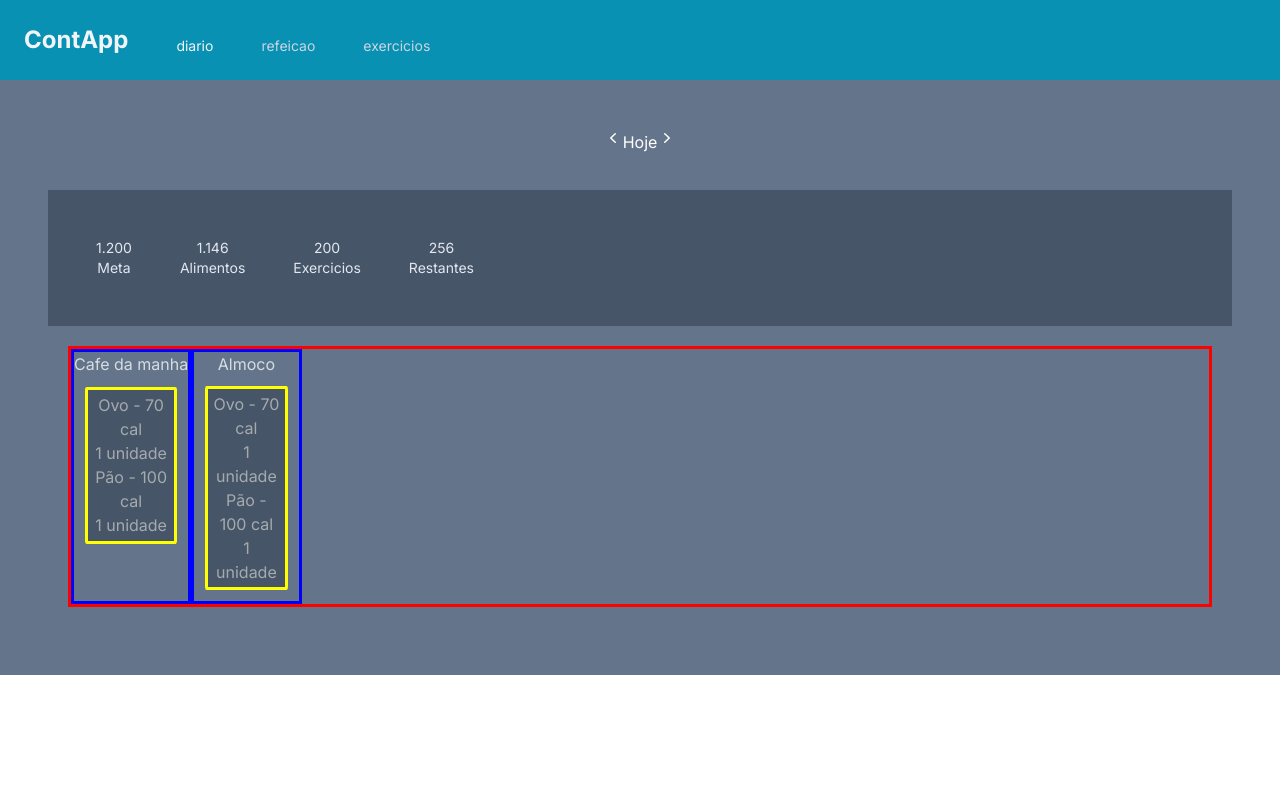
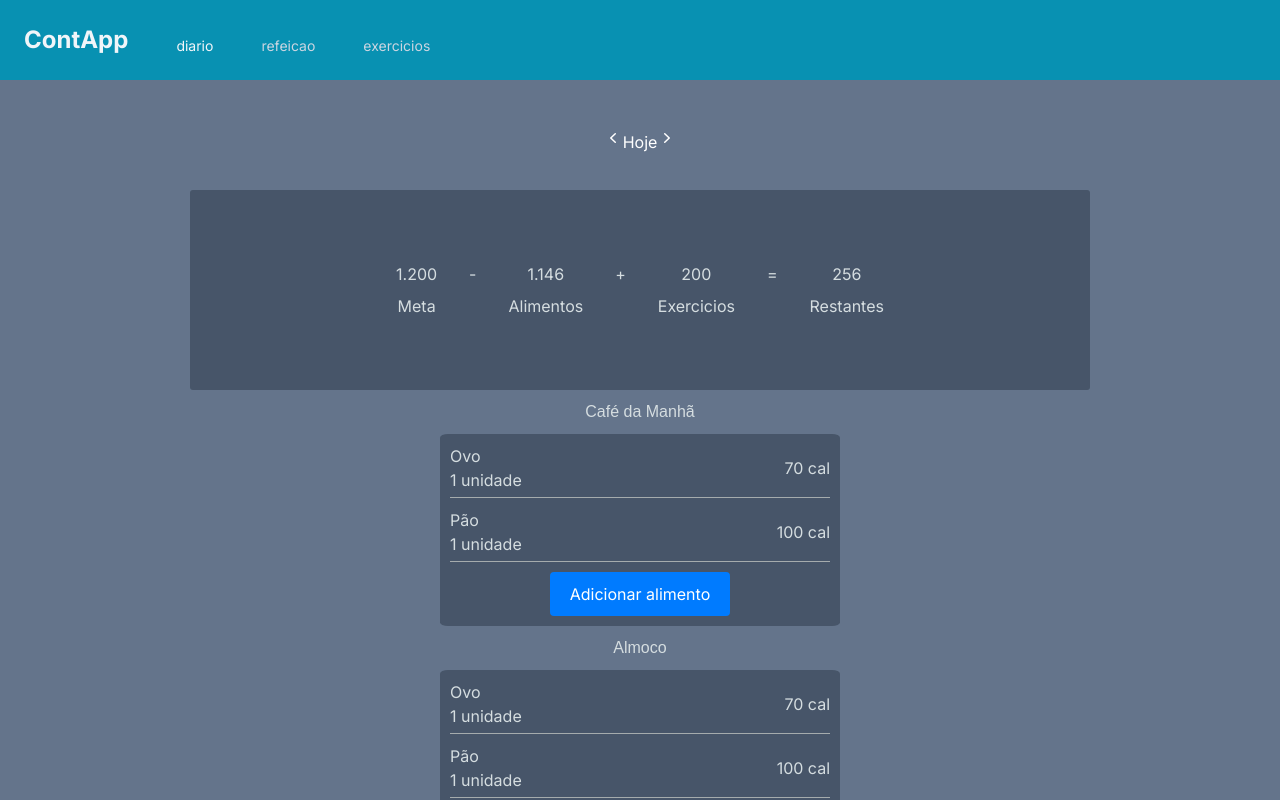
Before and after one commit to BrunaBGM/ContAppWeb, a Next.js app: page /diario in a window 1280 px wide. Shown: the top 800 px of the page. Built offline with nearby package versions, Linux system fonts and the light colour scheme.

Commit message:
componentes e estilizacao

```diff
--- a/src/app/diario/page.js
+++ b/src/app/diario/page.js
@@ -3,10 +3,11 @@ import Navbar from "@/components/NavBar"
 import TextCarousel from "@/components/TextCarousel"
 import './style.css';
 import DiarioRefeicao from "@/components/DiarioRefeicao";
+import Metas from "@/components/Metas";
 
 export default function Diario() {
 
-  const carouselOptions = ['Hoje', 'Ontem', 'Amanhã'];
+  const carouselOptions = ['Hoje', 'Amanhã', 'Ontem'];
 
   return (
     <>
@@ -16,119 +17,8 @@ export default function Diario() {
         <div className="textCarousel" >
         <TextCarousel options={carouselOptions} />
         </div>
-        <div className="bg-slate-600 flex p-12 gap-12 text-center m-auto text-slate-200 text-sm">
-          <ul className="flex flex-col items-center">
-            <li>1.200</li>
-            <li>Meta</li>
-          </ul>
-          <ul className="flex flex-col items-center">
-            <li>1.146</li>
-            <li>Alimentos</li>
-          </ul>
-          <ul className="flex flex-col items-center">
-            <li>200</li>
-            <li>Exercicios</li>
-          </ul>
-          <ul className="flex flex-col items-center">
-            <li>256</li>
-            <li>Restantes</li>
-          </ul>
-        </div>
-        <div className="textRef">
+        <Metas/>
         <DiarioRefeicao/>
-        </div>
-        {/* <div className="">
-          <div className="bg-slate-500 p-12 gap-3 text-slate-200 inline-block">
-            <h2>Cafe da manha</h2>
-            <h2>231 kcal</h2>
-            <div className="bg-slate-400 flex gap-12">
-              <ul>
-                <li>Ovo</li>
-                <li>1 unidade</li>
-                <li>70 kcal</li>
-              </ul>
-              <ul>
-                <li>Leite</li>
-                <li>1 copo</li>
-                <li>70 kcal</li>
-              </ul>
-              <ul>
-                <li>Pao</li>
-                <li>1 unidade</li>
-                <li>83 kcal</li>
-              </ul>
-            </div>
-          </div>
-          <div className="bg-slate-500 p-12 gap-3 text-slate-200 inline-block">
-            <h2>Almoco</h2>
-            <h2>434 kcal</h2>
-            <div className="bg-slate-400 flex gap-12">
-              <ul>
-                <li>Arroz</li>
-                <li>Branco, 200,0 g</li>
-                <li>218 kcal</li>
-              </ul>
-              <ul>
-                <li>Peito de frango</li>
-                <li>80,0 g</li>
-                <li>128 kcal</li>
-              </ul>
-              <ul>
-                <li>Purê de batata</li>
-                <li>100,0g</li>
-                <li>88 kcal</li>
-              </ul>
-            </div>
-          </div>
-          <div className="bg-slate-500 p-12 gap-3 text-slate-200 inline-block">
-            <h2>Jantar</h2>
-            <h2>347 kcal</h2>
-            <div className="bg-slate-400 flex gap-12">
-              <ul>
-                <li>Pizza de brócolis</li>
-                <li>1 fatia</li>
-                <li>242 kcal</li>
-              </ul>
-              <ul>
-                <li>Coca-Cola</li>
-                <li>1 copo</li>
-                <li>105 kcal</li>
-              </ul>
-            </div>
-          </div>
-          <div className="bg-slate-500 p-12 gap-3 text-slate-200 inline-block">
-            <h2>Lanche</h2>
-            <h2>134 kcal</h2>
-            <div className="bg-slate-400 flex gap-12">
-              <ul>
-                <li>Maçã Fuji</li>
-                <li>1 unidade</li>
-                <li>56 kcal</li>
-              </ul>
-              <ul>
-                <li>Iogurte grego</li>
-                <li>1 unidade</li>
-                <li>78 kcal</li>
-              </ul>
-            </div>
-          </div>
-          <div className="bg-slate-500 p-12 gap-3 text-slate-200 inline-block">
-            <h2>Exercicio</h2>
-            <h2>134 kcal</h2>
-            <div className="bg-slate-400 flex gap-12">
-              <ul>
-                <li>Caminhada, 10 min por km</li>
-                <li>30 minutos</li>
-                <li>200</li>
-              </ul>
-              <ul>
-                <li>Abdominais</li>
-                <li>4 series, 20 repeticoes, 0 kg</li>
-                <li>0</li>
-              </ul>
-            </div>
-          </div>
-        </div> */}
       </main>
     </>
   )
--- a/src/components/DiarioRefeicao.jsx
+++ b/src/components/DiarioRefeicao.jsx
@@ -1,10 +1,34 @@
-import React from "react";
-import Refeicao from "./Refeicao";
+import React from 'react';
+import Refeicao from './Refeicao';
 
-
-export default function DiarioRefeicao() {
+const Diario = () => {
   const refeicoes = [
     {
+      nome: 'Café da Manhã',
+      alimentos: [
+        { nome: 'Ovo', quantidade: 1, calorias: 70 },
+        { nome: 'Pão', quantidade: 1, calorias: 100 },
+      ],
+
+    },
+    {
+      nome: 'Almoco',
+      alimentos: [
+        { nome: 'Ovo', quantidade: 1, calorias: 70 },
+        { nome: 'Pão', quantidade: 1, calorias: 100 },
+        // ... outros alimentos
+      ],
+    },
+    {
+      nome: 'Jantar',
+      alimentos: [
+        { nome: 'Ovo', quantidade: 1, calorias: 70 },
+        { nome: 'Pão', quantidade: 1, calorias: 100 },
+        // ... outros alimentos
+      ],
+    },
+    {
+      nome: 'Lanche',
       alimentos: [
         { nome: 'Ovo', quantidade: 1, calorias: 70 },
         { nome: 'Pão', quantidade: 1, calorias: 100 },
@@ -14,72 +38,14 @@ export default function DiarioRefeicao() {
     // ... outras refeições
   ];
 
-  const diarioStyles = {
-    textAlign: 'center',
-    padding: '20px',
-  };
+  return (
+    <div>
+      {refeicoes.map((refeicao, index) => (
+        <Refeicao key={index} refeicao={refeicao.nome} alimentos={refeicao.alimentos} />
+      ))}
+    </div>
 
-  const refeicoesWrapperStyles = {
-    color: '#A5ABAD',
-    gap: '20px', // Espaçamento entre as refeições
-    backgroundColor: 'rgb(71 85 105)',
-    margin: '10%',
-    padding: '3%',
-    borderRadius: '2%',
-    border: '3px solid yellow',
-  };
-
-  const totalCaloriasStyles = {
-    marginTop: '20px',
-  };
-
-  const textRefeicao = {
-    color: '#D5DDE0',
-    fontFamily: 'Arial, sans-serif;',
-    fontSize: '16px',
-
-  }
-
-  const container = {
-    display: 'flex',
-    flexDirection: 'row',
-    border: '3px solid red',
-
-  }
-
-  const caixas = {
-    border: '3px solid blue',
-  }
-
-  const totalCalorias = refeicoes.reduce(
-    (total, refeicao) =>
-      total +
-      refeicao.alimentos.reduce((soma, alimento) => soma + alimento.calorias, 0),
-    0
-  );
-
-  return (
-    <div style={diarioStyles}>
-      <div style={container}>
-        <div style={caixas}>
-          <p style={textRefeicao}>Cafe da manha</p>
-          <div style={refeicoesWrapperStyles}>
-            {refeicoes.map((refeicao, index) => (
-              <Refeicao style={textRefeicao} key={index} alimentos={refeicao.alimentos} />
-            ))}
-          </div>
-        </div>
-        <div style={caixas}>
-          <p style={textRefeicao}>Almoco
-            <div style={refeicoesWrapperStyles}>
-              {refeicoes.map((refeicao, index) => (
-                <Refeicao style={textRefeicao} key={index} alimentos={refeicao.alimentos} />
-              ))}
-            </div>
-          </p>
-        </div>
-        {/* <p style={totalCaloriasStyles}>Total de Calorias Geral: {totalCalorias} cal</p> */}
-      </div>
-    </div>
   );
 };
+
+export default Diario;
--- /dev/null
+++ b/src/components/ListaAlimentos.jsx
@@ -0,0 +1,31 @@
+import React from 'react';
+import Botao from './Botao'; // Importe o componente Botao
+
+const ListaAlimentos = ({ onAlimentoSelecionado, onClose }) => {
+  const handleClick = (alimento) => {
+    // Chama a função para adicionar o alimento selecionado
+    onAlimentoSelecionado(alimento);
+  };
+
+  const alimentosDisponiveis  = [
+    { nome: 'Arroz', calorias: 150 },
+    { nome: 'Feijão', calorias: 120 },
+    { nome: 'Frango Grelhado', calorias: 200 },
+    // Adicione mais alimentos conforme necessário
+  ];
+
+  return (
+    <div>
+      <h2>Selecionar Alimentos</h2>
+      {alimentosDisponiveis.map((alimento, index) => (
+        <div key={index}>
+          <p>{alimento.nome}</p>
+          <Botao texto="Selecionar" onClick={() => handleClick(alimento)} />
+        </div>
+      ))}
+      <Botao texto="Fechar" onClick={onClose} />
+    </div>
+  );
+};
+
+export default ListaAlimentos;
--- a/src/components/Metas.jsx
+++ b/src/components/Metas.jsx
@@ -1,18 +1,44 @@
 export default function Metas() {
     const caloriaAlimento = "1.000";
+
+    const divStyles = {
+        display: 'flex',
+        alignItems: 'center',
+        justifyContent: 'center',
+        height: '200px',
+        backgroundColor: 'rgb(71, 85, 105)',
+        borderRadius: '3px',
+        padding: '12px',
+        color: '#D5DDE0',
+        maxWidth: '900px',
+        margin: '0 auto'
+    };
+
     return (
         <main>
-            <div>
-                <ul>
-                    <li>Metas</li>
-                    <li>1.200</li>
-                    <li>Alimentos</li>
-                    <li>{caloriaAlimento}</li>
-                    <li>Exercicios</li>
-                    <li>{}</li>
-                </ul>
+            <div style={divStyles} >
+                <div className="flex">
+                    <ul className="flex flex-col text-center m-4">
+                        <li className="mb-2">1.200</li>
+                        <li>Meta</li>
+                    </ul>
+                    <p className="flex flex-col text-center m-4">-</p>
+                    <ul className="flex flex-col items-center m-4">
+                        <li className="mb-2">1.146</li>
+                        <li>Alimentos</li>
+                    </ul>
+                    <p className="flex flex-col text-center m-4">+</p>
+                    <ul className="flex flex-col items-center m-4">
+                        <li className="mb-2">200</li>
+                        <li>Exercicios</li>
+                    </ul>
+                    <p className="flex flex-col text-center m-4">=</p>
+                    <ul className="flex flex-col items-center m-4">
+                        <li className="mb-2">256</li>
+                        <li>Restantes</li>
+                    </ul>
+                </div>
             </div>
         </main>
-
     )
 }
--- a/src/components/NavBar.jsx
+++ b/src/components/NavBar.jsx
@@ -25,10 +25,6 @@ export default function NavBar({active}) {
                     </Link>
                 </li>
             </ul>
-
-            {/* <div className="h-12 w-12 rounded-full overflow-hidden">
-                <img src="https://i.pravatar.cc/100" alt="avatar do usuário" />
-            </div> */}
         </nav>
     )
 }
--- a/src/components/Refeicao.jsx
+++ b/src/components/Refeicao.jsx
@@ -1,23 +1,91 @@
-import React from 'react';
+"use client"
+import React, { useState } from "react";
+import Botao from "./Botao";
+import ListaAlimentos from "./ListaAlimentos";
 
-const Refeicao = ({ alimentos }) => {
-  const totalCalorias = alimentos.reduce((total, alimento) => total + alimento.calorias, 0);
+const Refeicao = ({ refeicao, alimentos }) => {
+
+  const [alimentosSelecionados, setAlimentosSelecionados] = useState([]);
+  const [mostrarLista, setMostrarLista] = useState(false); // Defina mostrarLista como um estado
+
+  const adicionarAlimentoSelecionado = (alimento) => {
+    setAlimentosSelecionados([...alimentosSelecionados, alimento]);
+    fecharModal(); // Fechar o modal após selecionar um alimento
+  };
+
+  const abrirModal = () => {
+    setMostrarModal(true);
+  };
+
+  const fecharModal = () => {
+    setMostrarModal(false);
+  };
+
+  const listaDeAlimentos = [
+    {
+      alimentos: [
+        { nome: 'Nescal', quantidade: 1, calorias: 70 },
+        { nome: 'Bolo', quantidade: 1, calorias: 100 },
+      ],
+
+    },
+  ];
 
   const estilo = {
-    color: 'red',
+    color: '#D5DDE0',
+    fontFamily: 'Arial, sans-serif',
+    fontSize: '16px',
+    textAlign: 'center',
+    margin: '10px'
+  };
+
+  const refeicoesWrapperStyles = {
+    color: '#D5DDE0',
+    backgroundColor: 'rgb(71, 85, 105)',
+    padding: '10px',
+    borderRadius: '2%',
+    maxWidth: '400px',
+    margin: '0 auto',
+  };
+
+  const botao = {
+    display: 'flex',
+    flexDirection: 'column',
+    alignItems: 'center',
   }
+
+  const alimentoStyles = {
+    marginBottom: '10px',
+    display: 'flex',
+    justifyContent: 'space-between',
+    alignItems: 'center',
+    borderBottom: '1px solid #A5ABAD',
+    paddingBottom: '5px',
+  };
+
+  const nomeAlimentoStyles = {
+    marginRight: '10px',
+    flex: 1,
+  };
+
   return (
     <div>
-      {/* <h2>{titulo}</h2> */}
-      <ul>
+      <p style={estilo}>{refeicao}</p>
+      <div style={refeicoesWrapperStyles}>
         {alimentos.map((alimento, index) => (
-          <li key={index}>
-            {alimento.nome} - {alimento.calorias} cal
-            <p>{alimento.quantidade} unidade</p>
-          </li>
+          <div key={index} style={alimentoStyles}>
+            <span style={nomeAlimentoStyles}>
+              <p>{alimento.nome}</p>
+              <p style={{ margin: '0' }}>{alimento.quantidade} unidade</p>
+            </span>
+            <p style={{ margin: '0' }}>{alimento.calorias} cal</p>
+          </div>
         ))}
-      </ul>
-      {/* <p style={estilo}>Total de Calorias: {totalCalorias} cal</p> */}
+        <div style={botao}>
+          <Botao style={'alignItems: center'} texto='Adicionar alimento' onClick={abrirModal} />
+
+        </div>
+      </div>
     </div>
   );
 };
```
Also changed, not shown: src/app/refeicao/page.js (+11 -4 lines).
